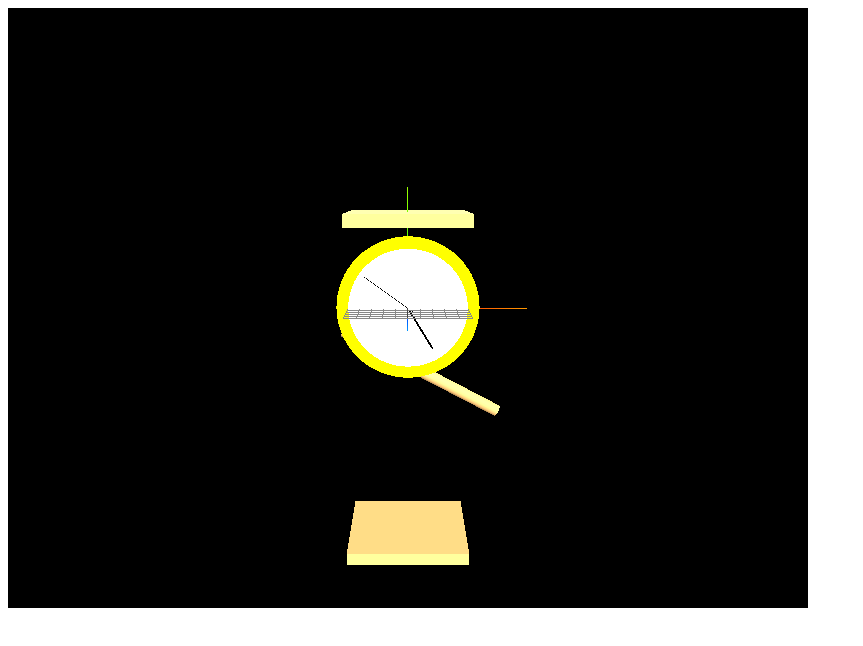
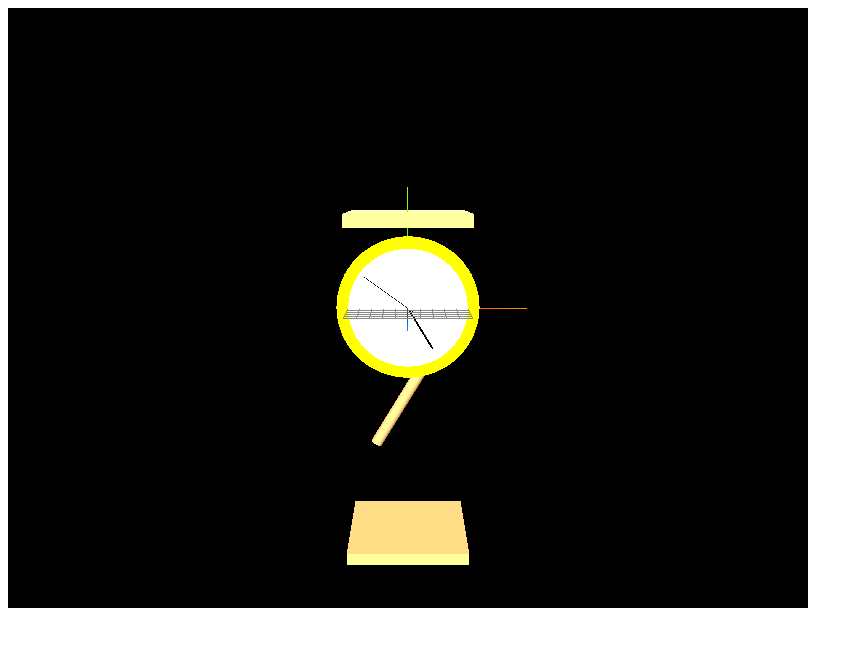
Before and after one commit to TOAH-X/WebGL13, a plain HTML site: page index.html in a window 1280 px wide. Shown: the whole page, without its empty margins (0-863 px from the left). Drawn offline with nearby package versions, Linux system fonts and the light colour scheme; animation ran at ten frames a second.

Commit message:
Update index.html

```diff
--- a/index.html
+++ b/index.html
@@ -196,7 +196,7 @@
 
 
 
-          if((angleInRadians/Math.PI*360)%36<-18)
+          if((angleInRadians/Math.PI*360)%72<-36)
           {
             angleInRadiansF+=0.01;
           }
@@ -209,7 +209,7 @@
           // 振り子の軸を揺らす
           cylinderFZ.position.y = 0.25*Math.sin(angleInRadiansF)-1;//x
           cylinderFZ.position.x = 0.25*Math.cos(angleInRadiansF);//z
-          cylinderFZ.rotation.z = angleInRadiansF+Math.PI/2;//z
+          cylinderFZ.rotation.z = angleInRadiansF*1.1;//z
 
           //短針の回転
           cylinderH.position.y = 0.25*Math.sin(angleInRadians);//x
```
